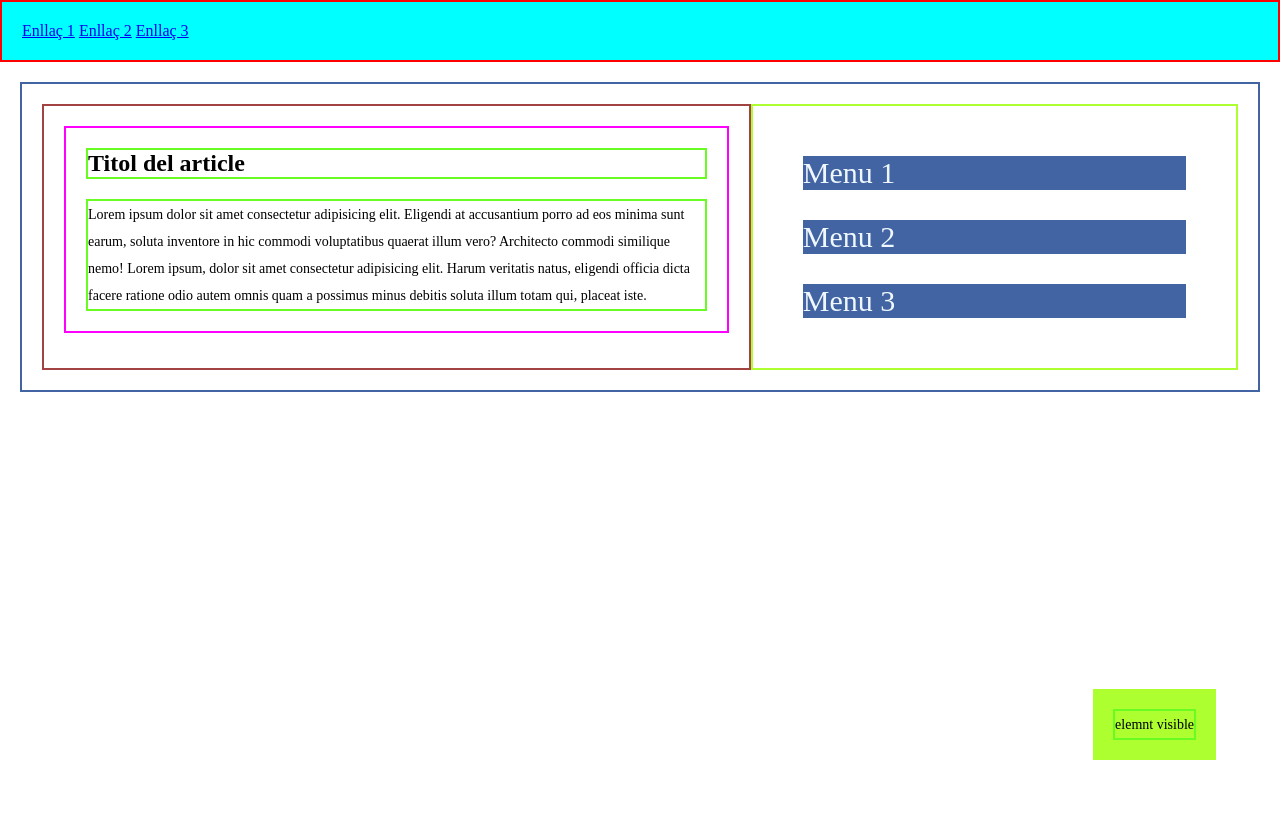
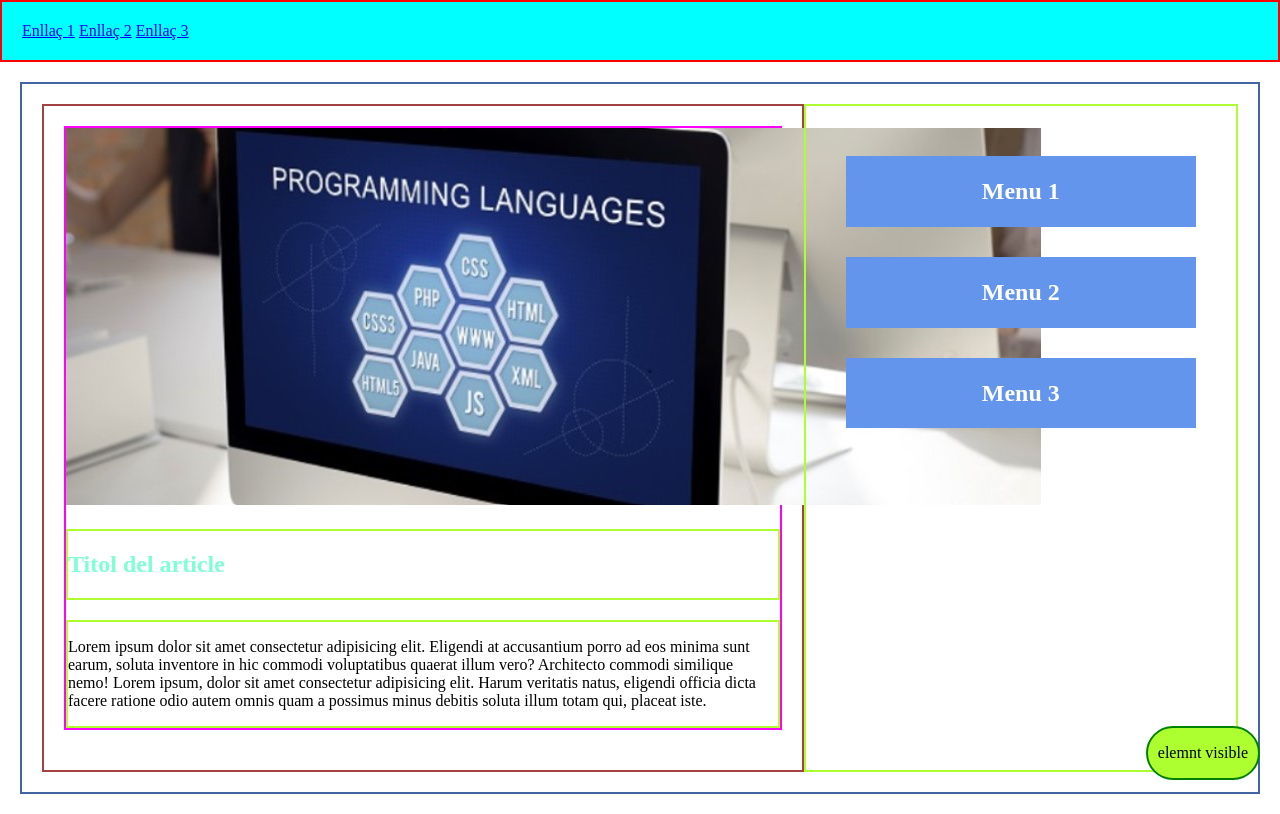
Before and after one commit to Danna93-max/repositori_DIW.prova, a plain HTML site: page index.html in a window 1280 px wide. Drawn offline with Linux system fonts and the light colour scheme.

Commit message:
activitats

```diff
--- a/Css/Style.css
+++ b/Css/Style.css
@@ -1,5 +1,5 @@
 body {
-    margin:auto;
+    margin: auto;
 }
 
 .container {
@@ -17,56 +17,62 @@ main {
 
 article {
     border: fuchsia 2px solid;
-    margin-bottom: 10px;
+    margin-bottom: 20px;
 }
 
-.thumImage {
-    margin-bottom: auto;
+.img-container {
+    width: 100%;
+}
+
+.container2{
+    border: 2px solid greenyellow;
+    margin-top: 20px;
 }
 
 .menu-principal {
     border: 2px solid red;
     padding: 20px;
     position: sticky;
-    top: 0;
+    top: 0px;
     background-color: aqua;
 }
 
-.int-container {
+.int-container img{
     width: 100%;
 }
 
 .element {
-    font-size: 30px;
-    color: aliceblue;
-    background-color: #4264a2;
-    margin: 30px;
+    background-color: cornflowerblue;
+    border: 2px solid cornflowerblue;
+    margin-top: 30px;
+    margin-left: 20px;
+    margin-right: 20px;
+    justify-content: center;
 
 }
 
 .chatbot {
+    border: 2px solid green;
+    border-radius: 30px;
+    background-color: greenyellow;
+    padding-left: 10px;
+    padding-right: 10px;
     position: fixed;
-    bottom: 5%;
-    right: 5%;
-    background-color: greenyellow;
+    bottom: 20px;
+    right: 20px;
 }
 
 .Menu {
     border: 2px solid greenyellow;
-    width: 40%;
+    width: 37%;
     padding: 20px;
 }
 
-p {
-    border: #68fc23 2px solid;
-    line-height: 27px;
-    font-size: 14px;
-    margin: 20px;
-    padding: auto;
+h2 {
+    text-align: center;
+    color: white;
 }
 
-h2 {
-    border: #68fc23 2px solid;
-    margin: 20px;
-
+h1 {
+    color: aquamarine;
 }
--- /dev/null
+++ b/Pràctica8.RA2.FLEX/css2.css
@@ -0,0 +1,70 @@
+.el {
+    background-color: rgba(255, 255, 255, .5);
+    border-radius: 50%;
+    display: block;
+    font-size: 1.5em;
+    line-height: 3em;
+    text-align: center;
+    width: 3em;
+}
+
+.container{
+    display: flex;
+    border: 1px solid black;
+    flex-wrap: wrap;
+    justify-content: space-between;
+}
+
+
+.verd {
+    background-color: green;
+    width: 25%;
+    height: 100px;
+    display: flex;
+    justify-content: center;
+    align-items: center;
+}
+
+.toronja {
+    background-color: orange;
+    width: 25%;
+    height: 100px;
+    display: flex;
+    justify-content: center;
+    align-items: center;
+}
+
+.violeta {
+    background-color: blueviolet;
+    width: 25%;
+    height: 100px;
+    display: flex;
+    justify-content: center;
+    align-items: center;
+}
+
+.groc{
+    background-color: yellowgreen;
+    width: 25%;
+    height: 100px;
+    display: flex;
+    justify-content: center;
+    align-items: center;
+}
+
+.blau{
+    background-color: blue;
+    width: 25%;
+    height: 100px;
+    display: flex;
+    justify-content: center;
+    align-items: center;
+}
+
+.amplada100 {
+    width: 100%;
+}
+
+.amplada50{
+    width: 50%;
+}
--- a/index.html
+++ b/index.html
@@ -15,24 +15,28 @@
         <main>
                 <article>
                     <div class="img-container">
-                        <imatge src="Img/thumb.png" alt="imatge on apareix una pantalla d'ordinador on ndica diferents tipues"></imatge>
+                        <img src="/Img/imatge.jpg" alt="imatge on apareix una pantalla d'ordinador on ndica diferents tipues"></imatge>
                     </div>
-                    <h2>Titol del article</h2>
+                    <div class="container2">
+                        <h1>Titol del article</h1>
+                    </div>
+                    <div class="container2">
                         <p>Lorem ipsum dolor sit amet consectetur adipisicing elit. Eligendi at accusantium porro ad
                         eos minima sunt earum, soluta inventore in hic commodi voluptatibus quaerat illum vero? Architecto
                         commodi similique nemo! Lorem ipsum, dolor sit amet consectetur adipisicing elit. Harum veritatis natus,
                         eligendi officia dicta facere ratione odio autem omnis quam a possimus minus debitis soluta illum totam qui, placeat iste.</p>
+                    </div>
                 </article>
         </main>
         <aside class="Menu">
                 <div class="element">
-                        Menu 1
+                    <h2>Menu 1</h2>
                 </div>
                 <div class="element">
-                        Menu 2
+                    <h2>Menu 2</h2>
                 </div>
                 <div class="element">
-                        Menu 3
+                    <h2>Menu 3</h2>
                     </div>
         </aside>
     </div>
```
Also changed, not shown: Pràctica8.RA2.FLEX/Exercici 1.2.html (added, +23 -0 lines), Img/imatge.jpg (added), Img/imatge.png (added), Img/thumb.png (deleted). Lines whose indentation alone changed are shown as unchanged.
